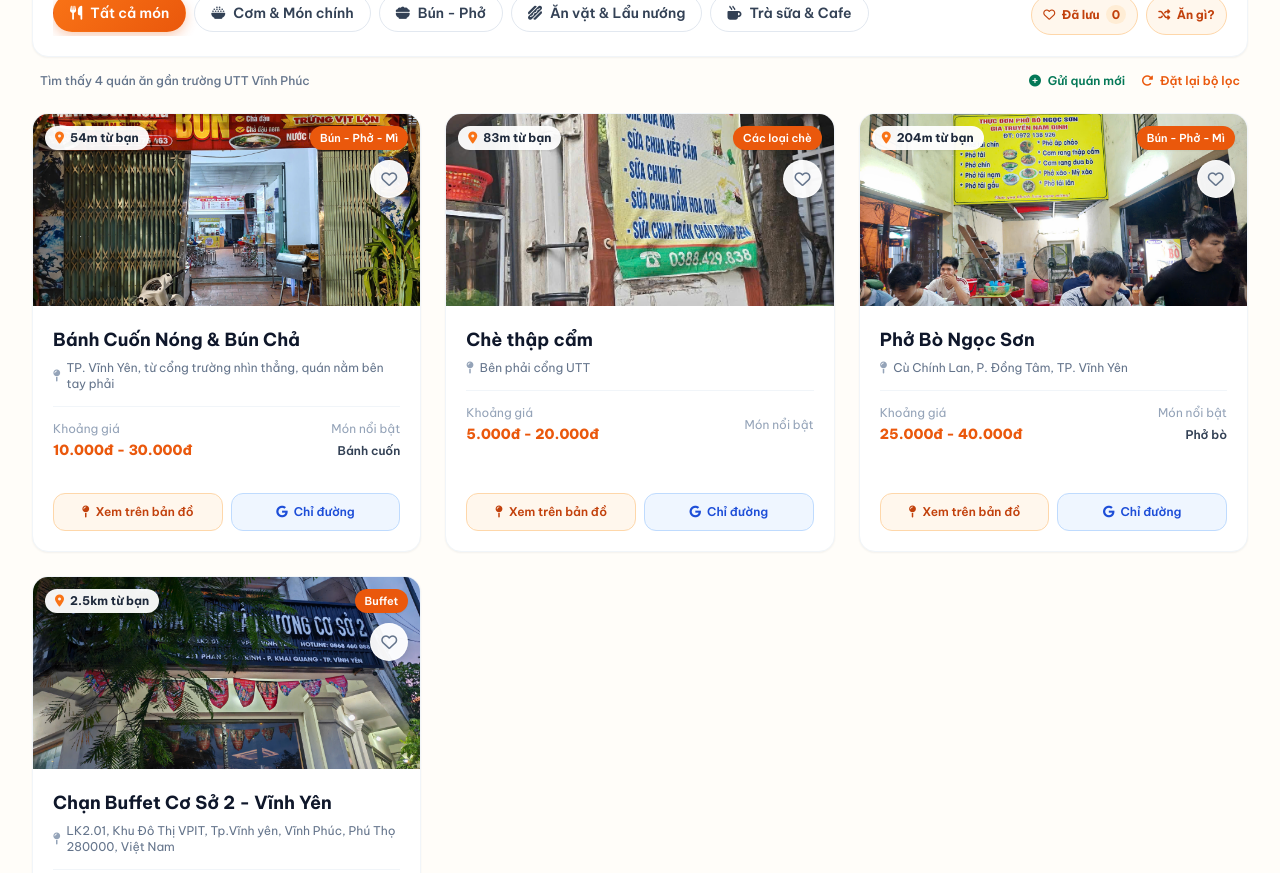
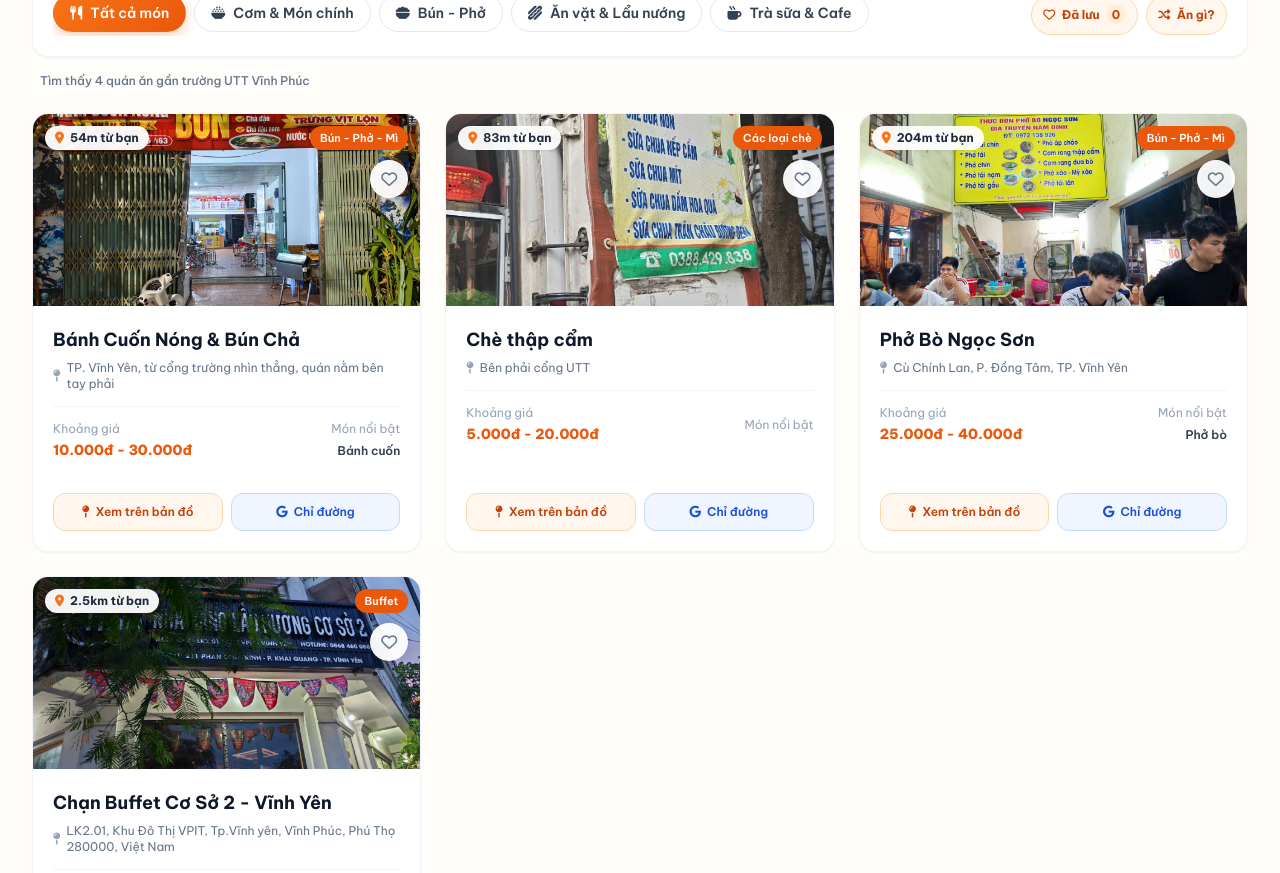
Before and after one commit to tranthaison2257-ship-it/utt-map-food, a plain HTML site: page index.html in a window 1280 px wide. Shown: the part 1170-2043 px from the top of the page. Drawn offline with nearby package versions, Linux system fonts and the light colour scheme.

Commit message:
fix to publish

```diff
--- a/index.html
+++ b/index.html
@@ -283,7 +283,7 @@
     <!-- Số lượng kết quả -->
     <div class="mt-4 flex flex-col items-start gap-2 text-xs text-slate-500 font-medium px-2 sm:flex-row sm:items-center sm:justify-between">
       <span id="result-count">Đang tải danh sách quán...</span>
-      <div class="flex items-center gap-4">
+      <!-- <div class="flex items-center gap-4">
         <a href="https://github.com/tranthaison2257-ship-it/utt-map-food/issues/new?template=suggest-restaurant.yml"
           target="_blank" rel="noopener noreferrer"
           class="text-emerald-700 font-semibold hover:underline">
@@ -292,7 +292,7 @@
         <button type="button" data-action="reset-filters" class="text-orange-600 font-semibold cursor-pointer hover:underline">
           <i class="fa-solid fa-rotate-right mr-1"></i> Đặt lại bộ lọc
         </button>
-      </div>
+      </div> -->
     </div>
   </section>
 
```
